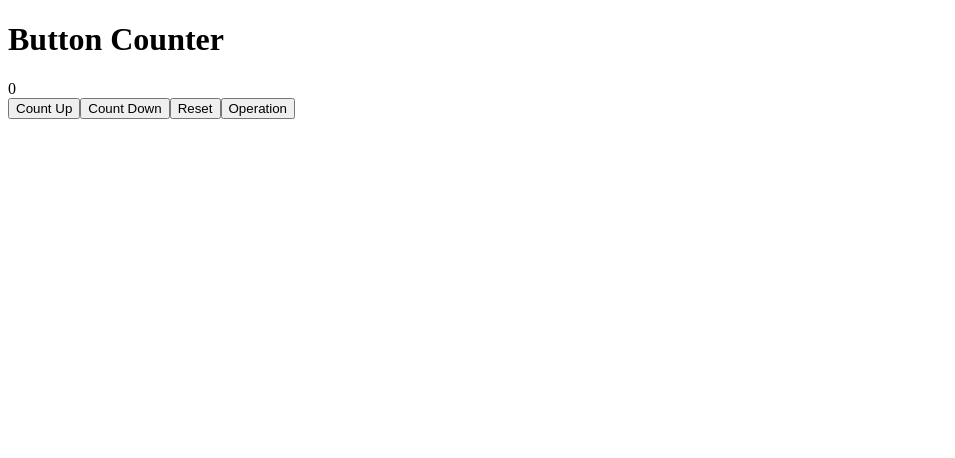
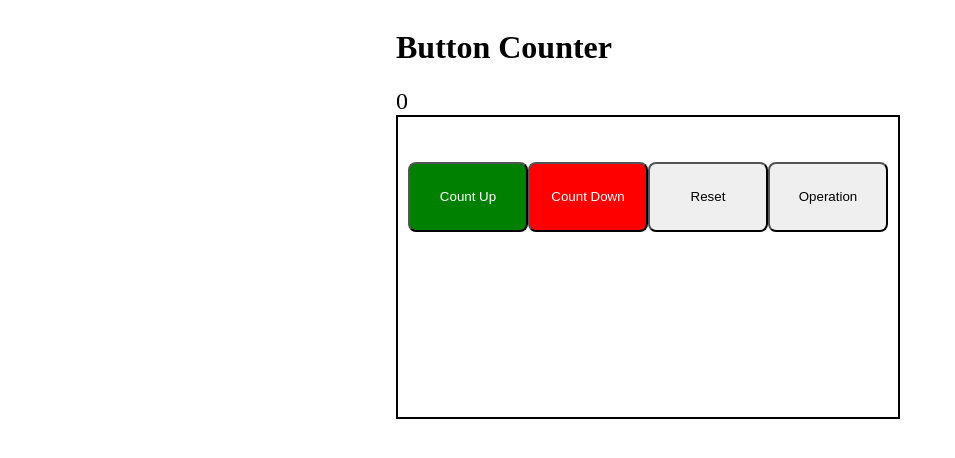
Before and after one commit to aphy18/React_Counter, a React (Create React App) app: page / in a window 1280 px wide. Shown: the top 458 px of the page, without its empty margins (0-955 px from the left). Built offline with nearby package versions, Linux system fonts and the light colour scheme.

Commit message:
connected stylesheet

```diff
--- a/src/App.js
+++ b/src/App.js
@@ -1,5 +1,5 @@
 import { React, useState } from 'react';
-// import './../styles/styles.css'
+import './styles/styles.css';
 
 
 function App() {
@@ -54,7 +54,6 @@ function App() {
 
   function toggleCounter() {
     setToggle(!toggle);
-    console.log('toggle', toggle);
     bottomMain = document.querySelector('.bottom-main');
     toggleText = document.querySelector('.change');
 
@@ -90,6 +89,7 @@ function App() {
         default:
           alert('not an operation')
       }
+      textfield.value = '';
     }
   }
 
--- a/styles/styles.css
+++ b/src/styles/styles.css
@@ -58,7 +58,7 @@ button:hover {
 }
 
 .top-main {
-  border: 2px solid red;
+  /* border: 2px solid red; */
   width: 500px;
   height: 200px;
   display: flex;
@@ -67,7 +67,7 @@ button:hover {
 }
 
 .bottom-main {
-  border: 2px solid red;
+  /* border: 2px solid red; */
   width: 500px;
   height: 200px;
 }
```
Also changed, not shown: 1 other file (tests, documents, lock files or other folders).
